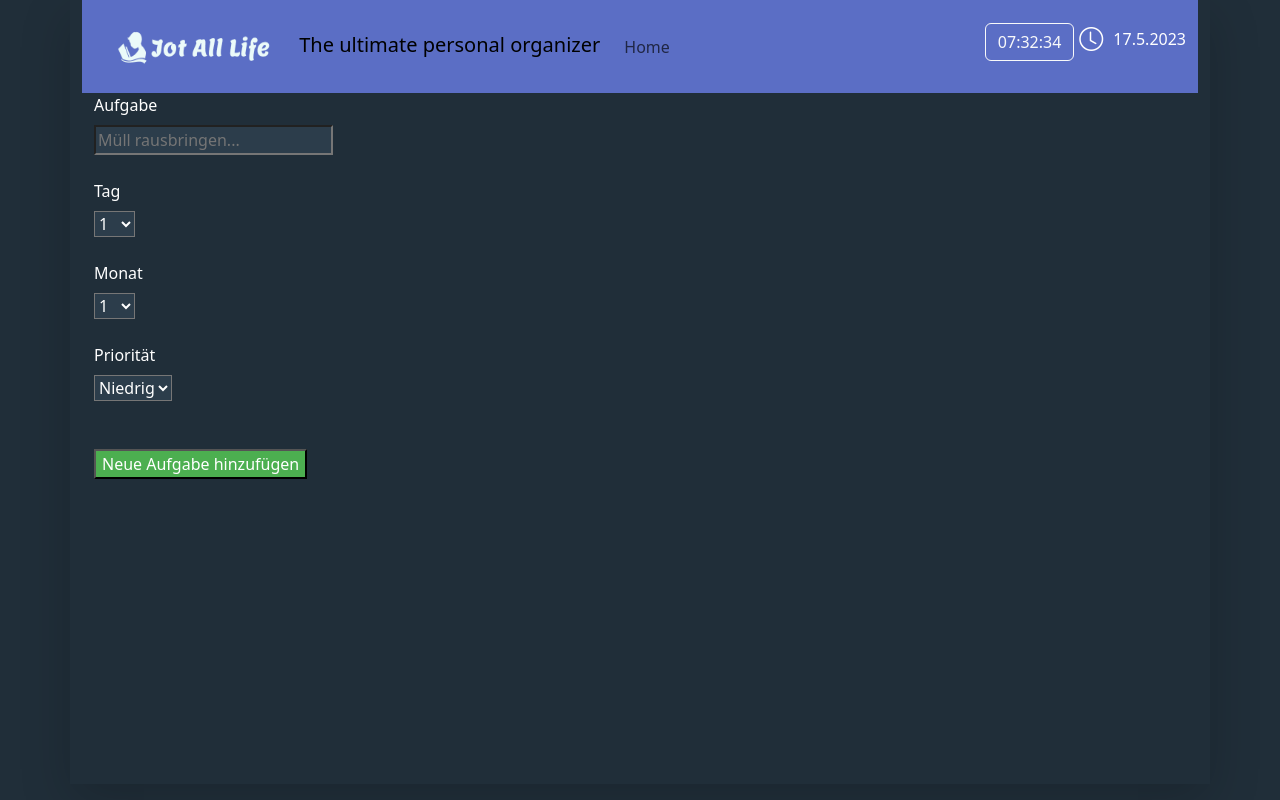
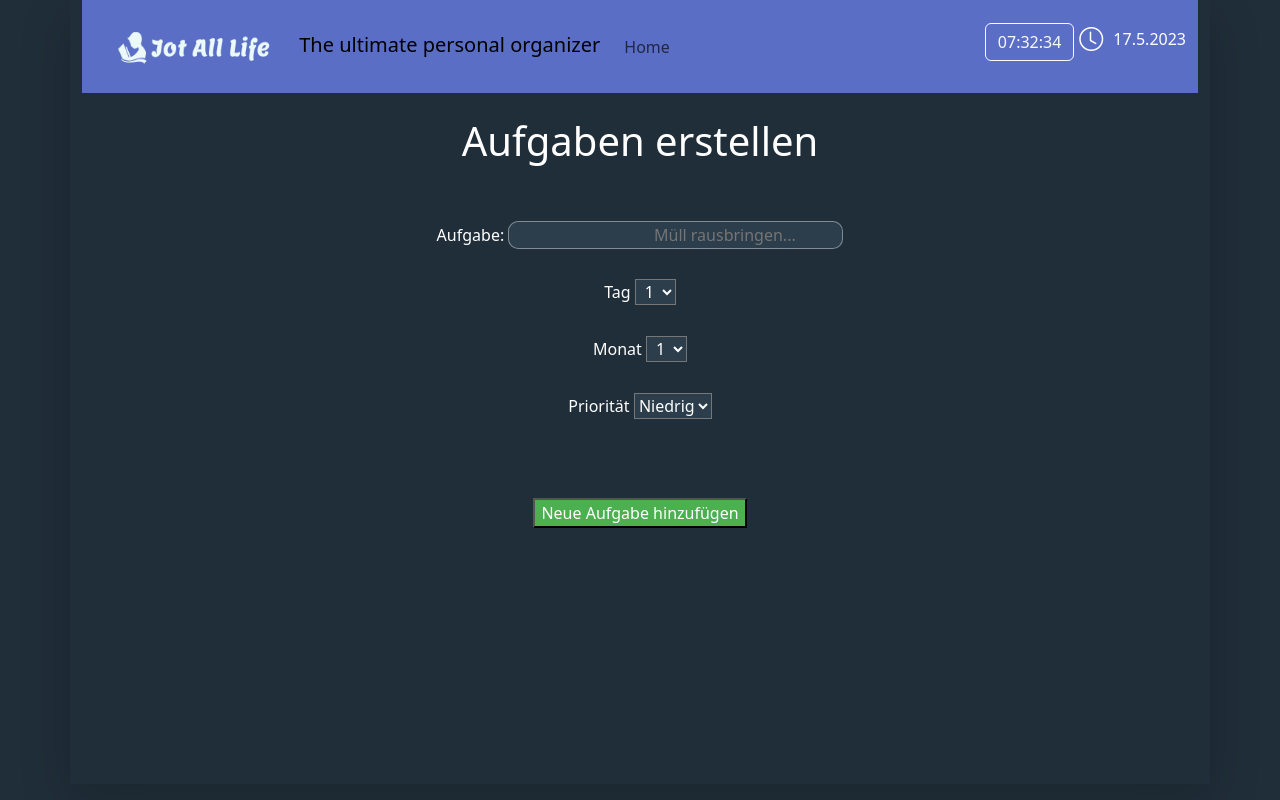
Before and after one commit to LeonardK2020/Klausurersatzleistung, a Flask app: page /Aufgaben in a window 1280 px wide. Run offline with Flask 3, Linux system fonts and the light colour scheme; some libraries are stand-ins or nearby versions.

Commit message:
aufgebane seite überarbeitet

```diff
--- a/static/css/Aufgaben.css
+++ b/static/css/Aufgaben.css
@@ -1,5 +1,6 @@
 *{
     color:white;
+    text-align: center;
 }
 #body1{
     background-color: #202e39;
@@ -13,6 +14,11 @@
 
 .form-dropdown option{
     background-color: #2c3d4b;
+    border: 1px solid rgba(255, 255, 255,0.4);
+    border-radius: 10px;
+    flex:1 ;
+    padding-left: 100px;
+    font-size: 24px ;
 }
 
 #button{
@@ -20,4 +26,14 @@
 }
 input{
     background-color: #2c3d4b;
+    border: 1px solid rgba(255, 255, 255,0.4);
+    border-radius: 10px;
+    flex:1 ;
+    padding-left: 100px;
+    font-size: 24px ;
 }
+
+._aufgabe{
+    position: absolute;
+
+}
--- a/templates/Aufgaben.html
+++ b/templates/Aufgaben.html
@@ -23,13 +23,19 @@
                 <div style="margin-top:-15px"id="current_date"></p></div>
             </div>
         </nav>
+        <br>
+        <div>
+            <h1>Aufgaben erstellen</h1></div>
+        <br>
+        <br>
 
 
         <form class="container"action="/newTask" method="POST">
-            <label for="name">Aufgabe</label><br>
+            <label for="name">
+                <div id="_aufgabe">Aufgabe:</div></label>
             <input placeholder="Müll rausbringen..."type="text" id="name" name="name" required><br><br>
 
-            <label for="aufgaben_tag">Tag</label><br>
+            <label for="aufgaben_tag">Tag</label>
             <select id="aufgaben_tag" name="aufgaben_tag" required>
                 {%for tag in range(1, 32)%}
                 <option value="{{ tag }}">{{ tag }}</option>
@@ -38,7 +44,7 @@
             <br>
             <br>
 
-            <label for="aufgaben_monat">Monat</label><br>
+            <label for="aufgaben_monat">Monat</label>
             <select id="aufgaben_monat" name="aufgaben_monat" required>
                 {%for monat in range(1, 13)%}
                 <option value="{{ monat }}">{{ monat }}</option>
@@ -46,12 +52,13 @@
             </select>
             <br>
             <br>
-            <label for="priorität">Priorität</label><br>
+            <label for="priorität">Priorität</label>
             <select id="priorität" name="priorität">
                 <option value="Niedrig">Niedrig</option>
                 <option value="Mittel">Mittel</option>
                 <option value="Hoch">Hoch</option>
             </select>
+            <br>
             <br>
             <br>
             <br>
```
Also changed, not shown: datenbank.db, templates/edit_termin.html (line endings or trailing spaces).
